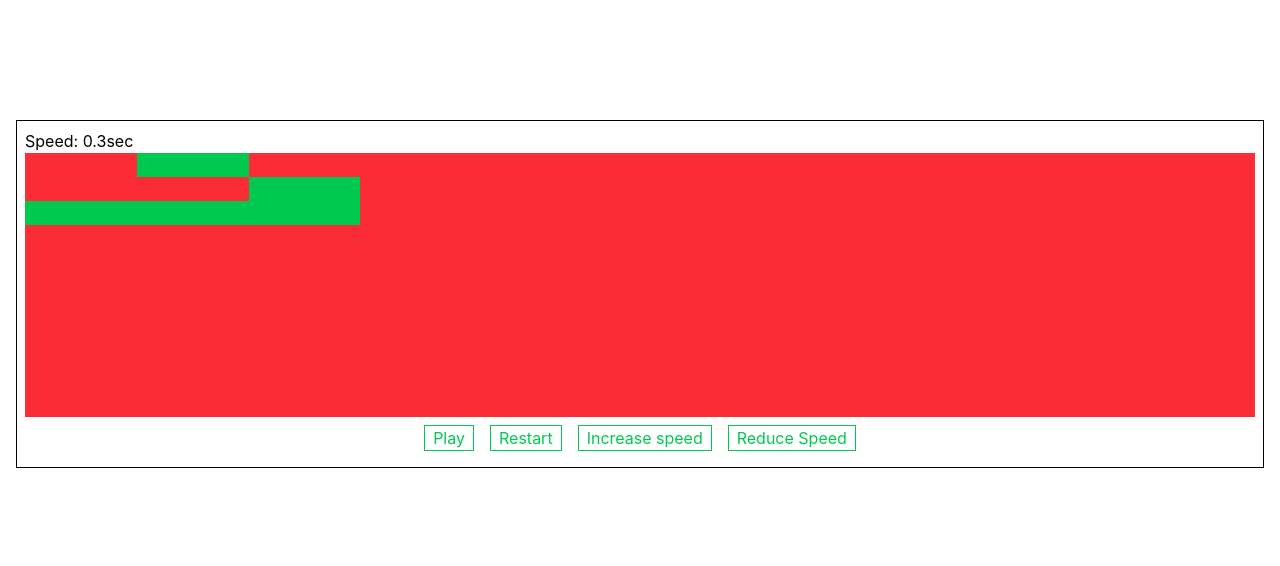
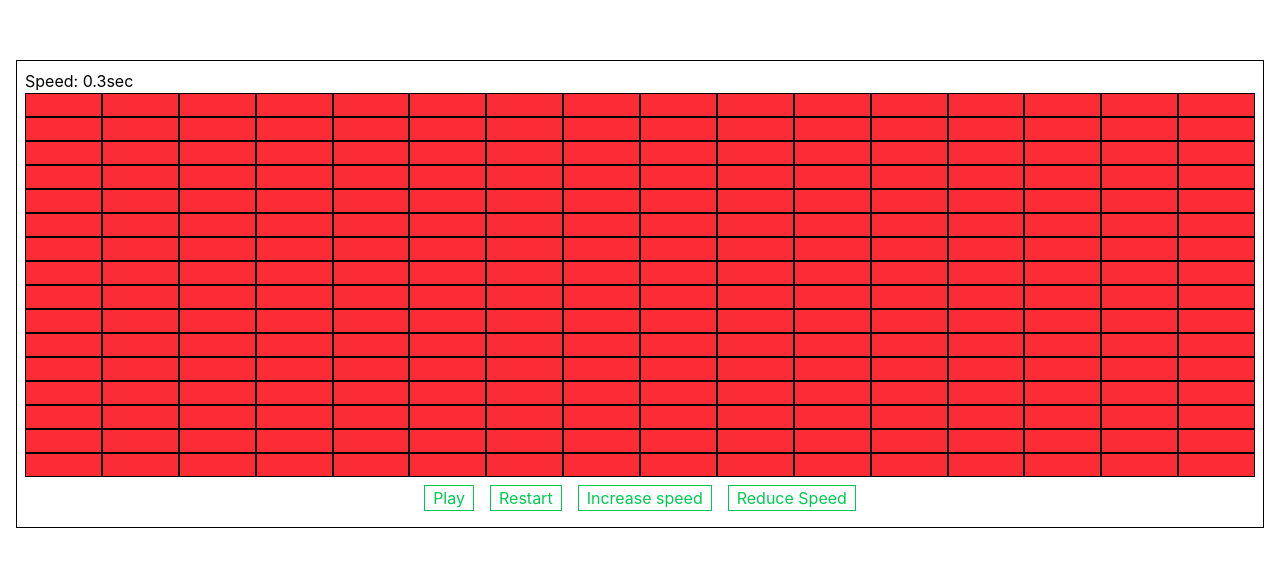
Before and after one commit to DannyK05/cellular-automata, a React (Vite) app: page / in a window 1280 px wide. Shown: the part 106-672 px from the top of the page. Built offline with nearby package versions, Linux system fonts and the light colour scheme.

Commit message:
feat: add toggle function to cells to create matrix configurations

```diff
--- a/src/App.tsx
+++ b/src/App.tsx
@@ -1,30 +1,32 @@
 import { useEffect, useState } from "react";
+import { generateZeroMatrix } from "./helper";
 
-const BASE_MATRIX = [
-  [0, 1, 0, 0, 0, 0, 0, 0, 0, 0, 0],
-  [0, 0, 1, 0, 0, 0, 0, 0, 0, 0, 0],
-  [1, 1, 1, 0, 0, 0, 0, 0, 0, 0, 0],
-  [0, 0, 0, 0, 0, 0, 0, 0, 0, 0, 0],
-  [0, 0, 0, 0, 0, 0, 0, 0, 0, 0, 0],
-  [0, 0, 0, 0, 0, 0, 0, 0, 0, 0, 0],
-  [0, 0, 0, 0, 0, 0, 0, 0, 0, 0, 0],
-  [0, 0, 0, 0, 0, 0, 0, 0, 0, 0, 0],
-  [0, 0, 0, 0, 0, 0, 0, 0, 0, 0, 0],
-  [0, 0, 0, 0, 0, 0, 0, 0, 0, 0, 0],
-  [0, 0, 0, 0, 0, 0, 0, 0, 0, 0, 0],
-];
+// const BASE_MATRIX = [
+//   [0, 1, 0, 0, 0, 0, 0, 0, 0, 0, 0],
+//   [0, 0, 1, 0, 0, 0, 0, 0, 0, 0, 0],
+//   [1, 1, 1, 0, 0, 0, 0, 0, 0, 0, 0],
+//   [0, 0, 0, 0, 0, 0, 0, 0, 0, 0, 0],
+//   [0, 0, 0, 0, 0, 0, 0, 0, 0, 0, 0],
+//   [0, 0, 0, 0, 0, 0, 0, 0, 0, 0, 0],
+//   [0, 0, 0, 0, 0, 0, 0, 0, 0, 0, 0],
+//   [0, 0, 0, 0, 0, 0, 0, 0, 0, 0, 0],
+//   [0, 0, 0, 0, 0, 0, 0, 0, 0, 0, 1],
+//   [0, 0, 0, 0, 0, 0, 0, 0, 0, 1, 0],
+//   [0, 0, 0, 0, 0, 0, 0, 0, 1, 1, 1],
+// ];
 function App() {
+  const BASE_MATRIX = generateZeroMatrix(16, 16);
   const [playing, setPlaying] = useState(false);
   const [speed, setSpeed] = useState(300);
 
   const [matrix, setMatrix] = useState(BASE_MATRIX);
 
   const automate = (prevMatrix: number[][]) => {
-    const newMatrix = [];
     //generate new matrix default zeros from matrix dimensions
-    for (let i = 0; i < prevMatrix.length; i++) {
-      newMatrix.push(Array(prevMatrix[0].length).fill(0));
-    }
+    const newMatrix = generateZeroMatrix(
+      prevMatrix[0].length,
+      prevMatrix.length,
+    );
 
     for (let i = 0; i < prevMatrix.length; i++) {
       const prevMatrixRow = prevMatrix[i];
@@ -112,6 +114,22 @@ function App() {
     setMatrix(BASE_MATRIX);
   };
 
+  const toggleCell = (
+    prevMatrix: number[][],
+    columnIndex: number,
+    rowIndex: number,
+  ) => {
+    const initialMatrix = prevMatrix.map((row) => [...row]);
+
+    if (initialMatrix[rowIndex][columnIndex] === 1) {
+      initialMatrix[rowIndex][columnIndex] = 0;
+    } else {
+      initialMatrix[rowIndex][columnIndex] = 1;
+    }
+
+    return initialMatrix;
+  };
+
   useEffect(() => {
     if (!playing) {
       return;
@@ -136,9 +154,14 @@ function App() {
         {matrix.map((row, rowIndex) =>
           row.map((cell, columnIndex) => (
             <span
+              onClick={() =>
+                setMatrix((prev) => toggleCell(prev, columnIndex, rowIndex))
+              }
               key={`${rowIndex}-${columnIndex}`}
               className={
-                cell == 0 ? "bg-red-500 h-6 w-full" : "bg-green-500 h-6 w-full"
+                cell == 0
+                  ? "bg-red-500 h-6 w-full cursor-pointer border"
+                  : "bg-green-500 h-6 w-full cursor-pointer border"
               }
             ></span>
           )),
--- /dev/null
+++ b/src/helper.tsx
@@ -0,0 +1,11 @@
+export const generateZeroMatrix = (
+  rows: number,
+  columns: number,
+): number[][] => {
+  const matrix = [];
+  for (let i = 0; i < columns; i++) {
+    matrix.push(Array(rows).fill(0));
+  }
+
+  return matrix;
+};
```
